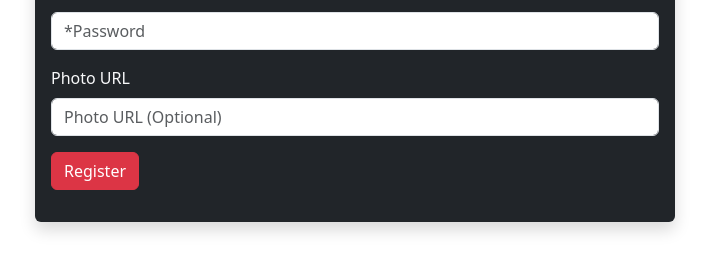
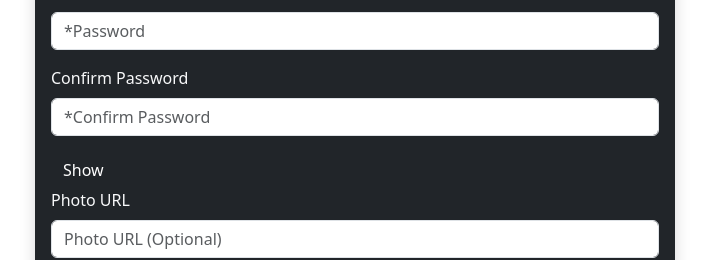
Before and after one commit to tezalve/aperture-academy-client, a React (Vite) app: page /registration in a window 1280 px wide. Shown: the part 410-670 px from the top of the page, without its empty margins (285-994 px from the left). Built offline with nearby package versions, Linux system fonts and the light colour scheme; no server answers.

Commit message:
:sparkles: registration password strength check

```diff
--- a/src/pages/Registration/Registration.jsx
+++ b/src/pages/Registration/Registration.jsx
@@ -12,11 +12,20 @@ const Registration = () => {
 
     const { user, createUser } = useContext(AuthContext);
     const [perror, setPerror] = useState('');
-
+    const [pass, setPass] = useState(true);
 
     const navigate = useNavigate();
     const location = useLocation();
     const from = location.state?.from?.pathname || '/';
+
+    const handleToggle = () => {
+        if (pass) {
+            setPass(false);
+        }
+        else {
+            setPass(true);
+        }
+    }
 
     const handleRegister = event => {
         event.preventDefault();
@@ -24,9 +33,24 @@ const Registration = () => {
         const name = form.name.value;
         const email = form.email.value;
         const password = form.password.value;
+        const confirmpassword = form.confirmpassword.value;
         const url = form.url.value;
         if (password.length < 6) {
             setPerror('Password length needs to be atleast 6');
+            return;
+        }
+        const cap = /^(?=.*[A-Z]).*$/;
+        if (!cap.test(password)) {
+            setPerror('Password must contain one uppercase letter');
+            return;
+        }
+        const sym = /^(?=.*[~`!@#$%^&*()--+={}\[\]|\\:;"'<>,.?/_₹]).*$/;
+        if (!sym.test(password)) {
+            setPerror('Password must contain one special symbol');
+            return;
+        }
+        if (password !== confirmpassword) {
+            setPerror('passwords do not match');
             return;
         }
 
@@ -87,8 +111,15 @@ const Registration = () => {
 
                     <Form.Group className="mb-3" controlId="formBasicPassword">
                         <Form.Label>Password</Form.Label>
-                        <Form.Control type="password" name="password" placeholder="*Password" required />
+                        <Form.Control type={pass ? 'password' : 'text'} name="password" placeholder="*Password" required />
                     </Form.Group>
+
+                    <Form.Group className="mb-3" controlId="formBasicConfirmPassword">
+                        <Form.Label>Confirm Password</Form.Label>
+                        <Form.Control type={pass ? 'password' : 'text'} name="confirmpassword" placeholder="*Confirm Password" required />
+                    </Form.Group>
+
+                    <a className='btn text-white border-0' onClick={handleToggle}>{pass ? 'Show' : 'Hide'}</a>
 
                     <Form.Group className="mb-3" controlId="formBasicURL">
                         <Form.Label>Photo URL</Form.Label>
```
